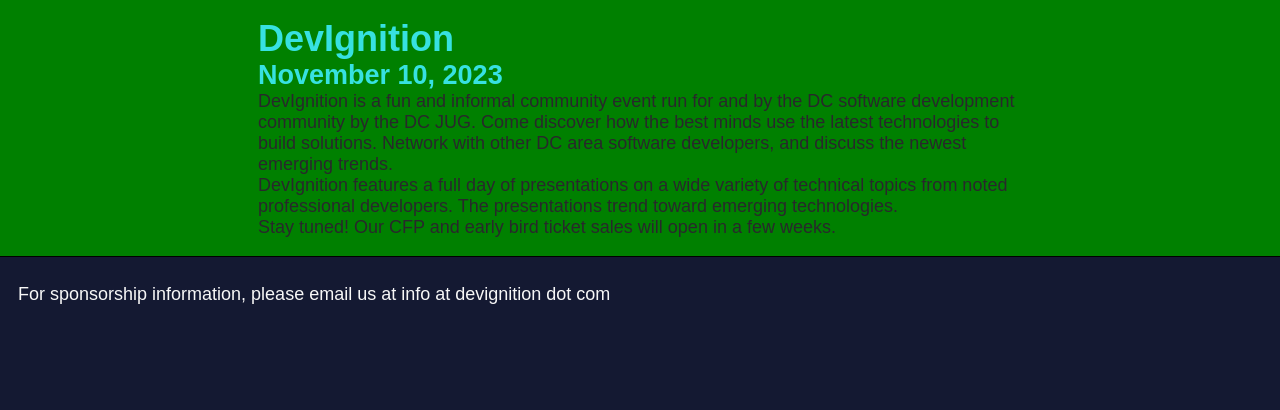
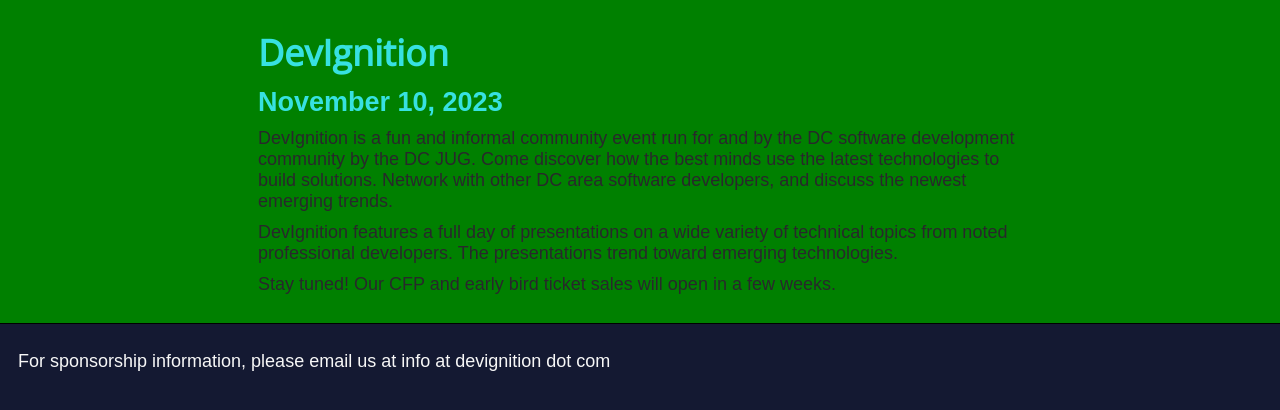
Before and after one commit to gothamgo/devignition, a Jekyll site: the page built from index.html, in a window 1280 px wide. Shown: the top 410 px of the page. Built offline with Jekyll 4.4.1, drawn with Linux system fonts in a browser that asks for light colours; some web fonts are replaced.

Commit message:
Update default.html

```diff
--- a/_layouts/default.html
+++ b/_layouts/default.html
@@ -36,9 +36,15 @@
     }
     body h1 {
       color: #37e1e1;
+      font-family: 'Open Sans', sans-serif;
+      margin: 10px 0px;
     }
     body h2 {
       color: #37e1e1;
+      margin: 10px 0px;
+    }
+    body p {
+      margin: 10px 0px;
     }
   </style>
 
```
